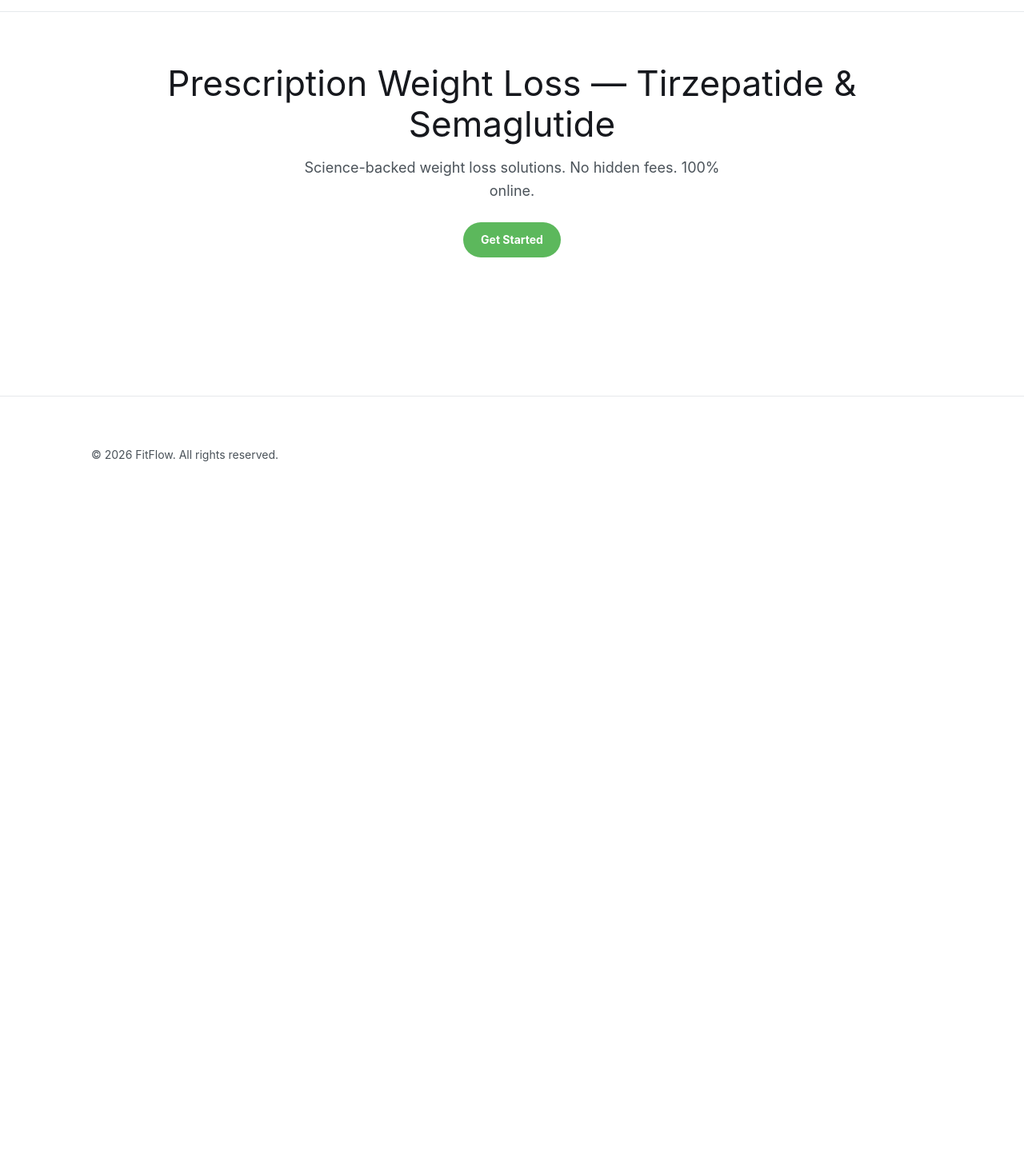
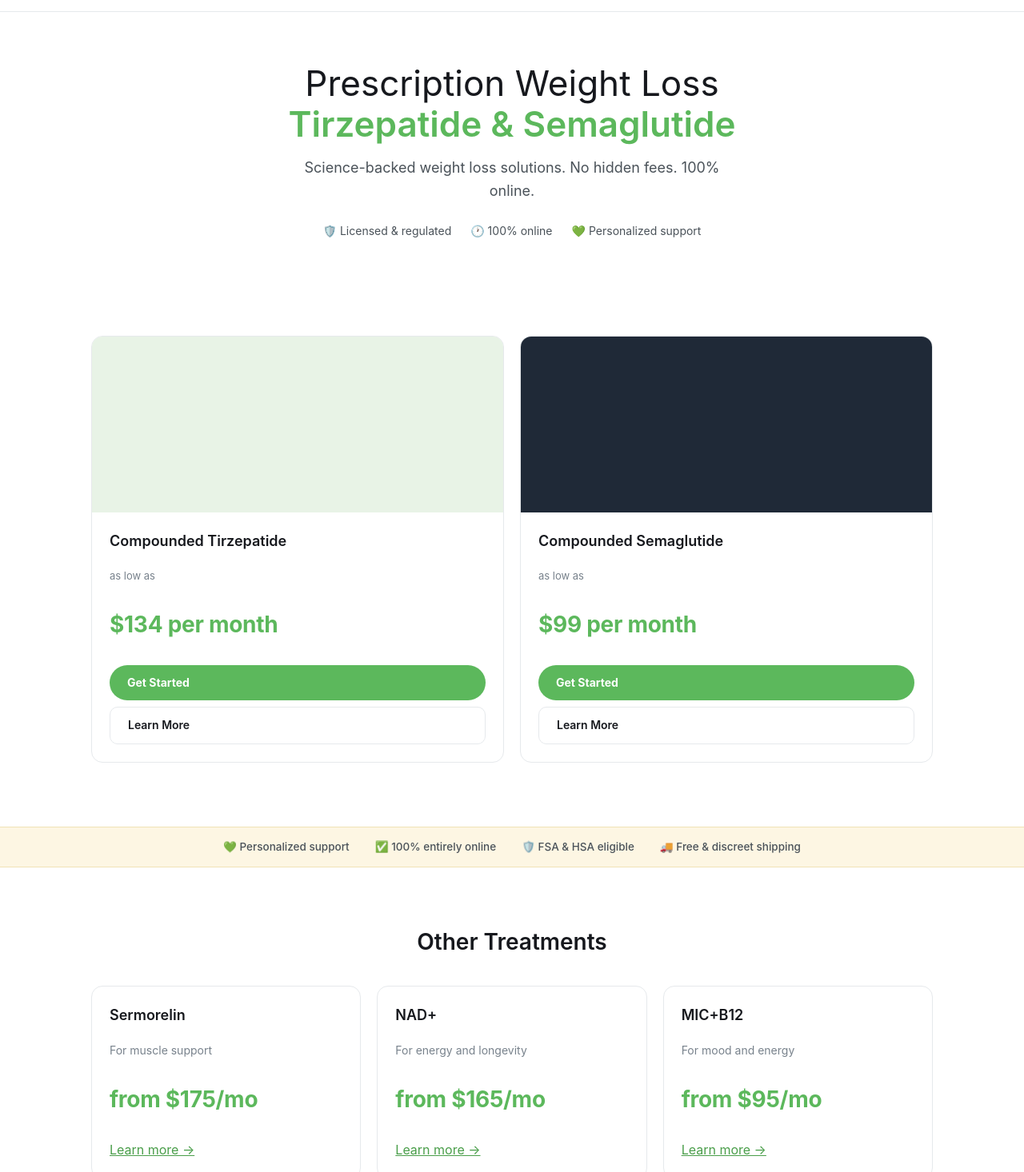
Before and after one commit to AdrienCohen1/fitflow-site, a Next.js app: page / in a window 1280 px wide. Shown: the part 104-1570 px from the top of the page at 80% size. Before the commit the page ends 800 px from the top, so only its background shows below. Built offline with nearby package versions, Linux system fonts and the light colour scheme.

Commit message:
Refactor HomePage layout and improve structure

```diff
--- a/app/page.tsx
+++ b/app/page.tsx
@@ -1,15 +1,97 @@
 export default function HomePage() {
   return (
-    <section className="hero">
-      <div className="container">
-        <h1>Prescription Weight Loss — Tirzepatide &amp; Semaglutide</h1>
-        <p className="lead">
-          Science-backed weight loss solutions. No hidden fees. 100% online.
-        </p>
-        <a className="cta-btn" href="https://go.fitflowrx.com/start-online-visit/newweightlossintake">
-          Get Started
-        </a>
+    <>
+      <section className="hero" style={{ borderTop: "none" }}>
+        <div className="container">
+          <h1>
+            Prescription Weight Loss
+            <span className="accent">Tirzepatide &amp; Semaglutide</span>
+          </h1>
+          <p className="lead">
+            Science-backed weight loss solutions. No hidden fees. 100% online.
+          </p>
+          <div style={{ display: "flex", gap: 24, justifyContent: "center", flexWrap: "wrap", fontSize: 14, color: "#4a5259" }}>
+            <span>🛡️ Licensed &amp; regulated</span>
+            <span>🕐 100% online</span>
+            <span>💚 Personalized support</span>
+          </div>
+        </div>
+      </section>
+
+      <section style={{ borderTop: "none" }}>
+        <div className="container">
+          <div className="card-grid" style={{ gridTemplateColumns: "repeat(auto-fit, minmax(320px, 1fr))" }}>
+            <div className="card">
+              <div style={{ background: "#e8f3e6", height: 220 }} />
+              <div className="card-body">
+                <h3>Compounded Tirzepatide</h3>
+                <p className="as-low-as">as low as</p>
+                <p className="price">$134 per month</p>
+                <div className="card-actions">
+                  <a className="cta-btn" href="https://go.fitflowrx.com/start-online-visit/newweightlossintake">Get Started</a>
+                  <a className="cta-btn-outline" href="/treatments/tirzepatide">Learn More</a>
+                </div>
+              </div>
+            </div>
+            <div className="card">
+              <div style={{ background: "#1f2937", height: 220 }} />
+              <div className="card-body">
+                <h3>Compounded Semaglutide</h3>
+                <p className="as-low-as">as low as</p>
+                <p className="price">$99 per month</p>
+                <div className="card-actions">
+                  <a className="cta-btn" href="https://go.fitflowrx.com/start-online-visit/newweightlossintake">Get Started</a>
+                  <a className="cta-btn-outline" href="/treatments/semaglutide">Learn More</a>
+                </div>
+              </div>
+            </div>
+          </div>
+        </div>
+      </section>
+
+      <div className="promo-bar">
+        <div className="container" style={{ display: "flex", gap: 32, justifyContent: "center", flexWrap: "wrap" }}>
+          <span>💚 Personalized support</span>
+          <span>✅ 100% entirely online</span>
+          <span>🛡️ FSA &amp; HSA eligible</span>
+          <span>🚚 Free &amp; discreet shipping</span>
+        </div>
       </div>
-    </section>
+
+      <section>
+        <div className="container">
+          <h2>Other Treatments</h2>
+          <div className="card-grid">
+            <div className="card">
+              <div className="card-body">
+                <h3>Sermorelin</h3>
+                <p style={{ color: "#78828c", fontSize: 14 }}>For muscle support</p>
+                <p className="price">from $175/mo</p>
+                <a href="/treatments/sermorelin">Learn more →</a>
+              </div>
+            </div>
+            <div className="card">
+              <div className="card-body">
+                <h3>NAD+</h3>
+                <p style={{ color: "#78828c", fontSize: 14 }}>For energy and longevity</p>
+                <p className="price">from $165/mo</p>
+                <a href="/treatments/nad">Learn more →</a>
+              </div>
+            </div>
+            <div className="card">
+              <div className="card-body">
+                <h3>MIC+B12</h3>
+                <p style={{ color: "#78828c", fontSize: 14 }}>For mood and energy</p>
+                <p className="price">from $95/mo</p>
+                <a href="/treatments/mic-b12">Learn more →</a>
+              </div>
+            </div>
+          </div>
+          <p className="legal-note" style={{ textAlign: "center" }}>
+            6,969 members · Free expedited shipping · FSA &amp; HSA eligible
+          </p>
+        </div>
+      </section>
+    </>
   );
 }
```
